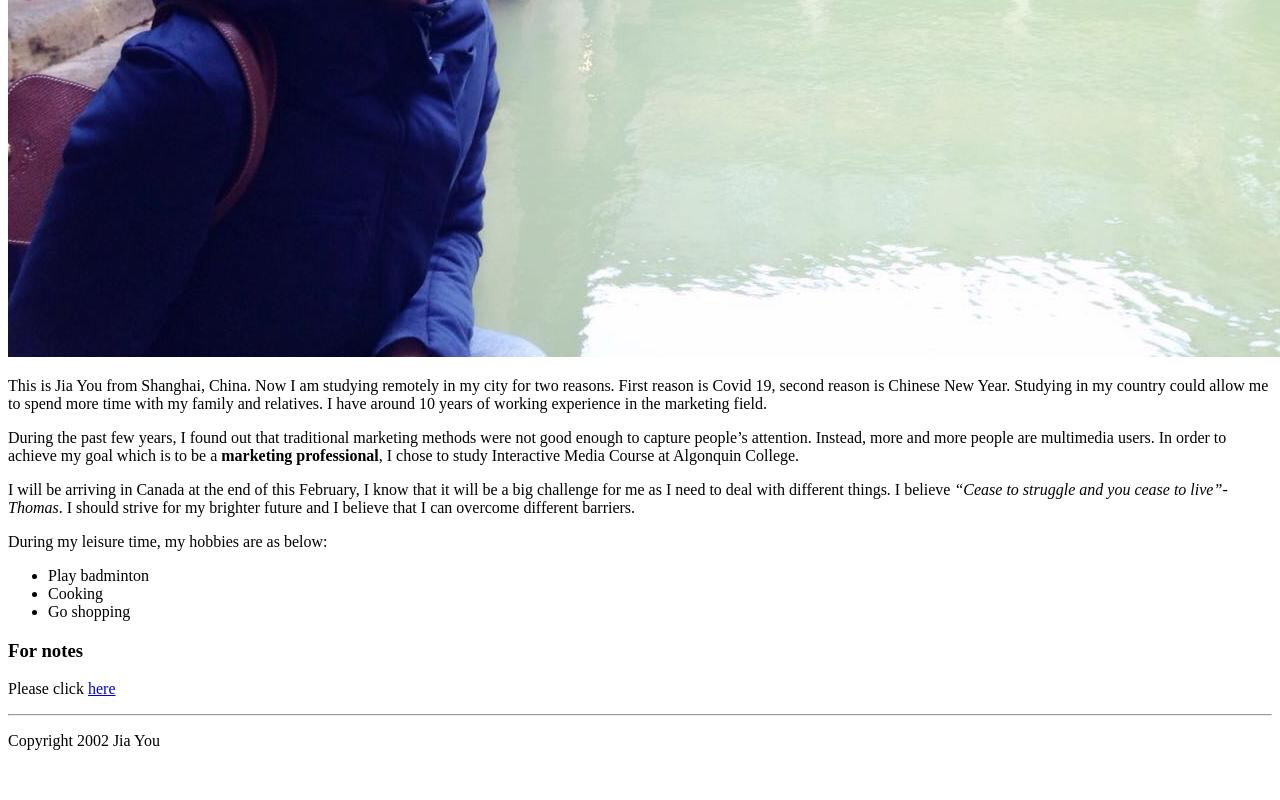
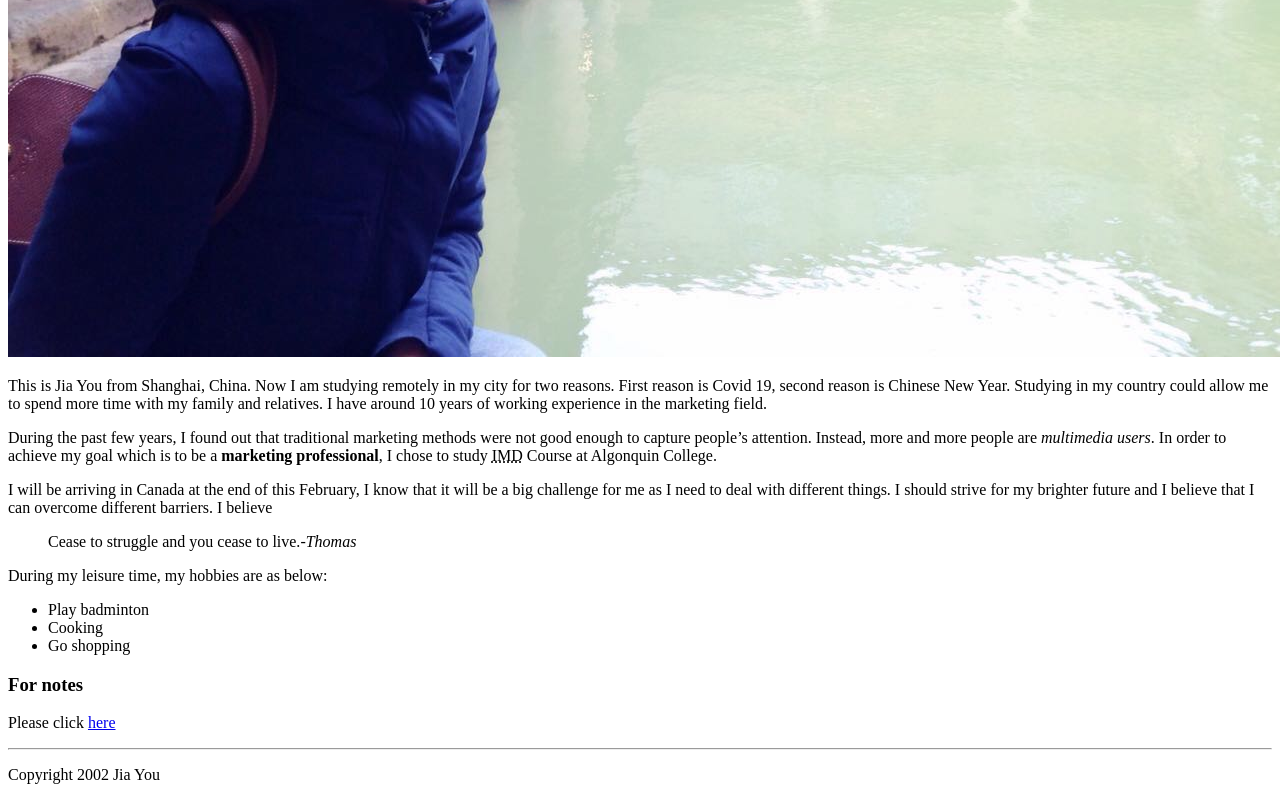
Before and after one commit to you00019/you00019.github.io, a plain HTML site: page html-assignment/index.html in a window 1280 px wide. Shown: the part 730-1530 px from the top of the page. Before the commit the page ends 1496 px from the top, so only its background shows below. Drawn offline with Linux system fonts and the light colour scheme.

Commit message:
corrects mistake

```diff
--- a/html-assignment/index.html
+++ b/html-assignment/index.html
@@ -7,16 +7,18 @@
         <header>
             <h1>Jia You</h1>
         </header>
+            <main>
+              <article>
             <h2>About Me</h2>
             <img src="images/Jia.jpeg" alt="picture of me">
-            <main>
+            <section>
             <p>This is Jia You from Shanghai, China. Now I am studying remotely in my city for two reasons. First reason is Covid 19, second reason is Chinese New Year. Studying in my country could allow me to spend more time with my family and relatives. I have around 10 years of working experience in the marketing field.</p>
 
-            <P>During the past few years, I found out that traditional marketing methods were not good enough to capture people’s attention. Instead, more and more people are multimedia users. In order to achieve my goal which is to be a <strong>marketing professional</strong>, I chose to study Interactive Media Course at Algonquin College. </P>
+            <P>During the past few years, I found out that traditional marketing methods were not good enough to capture people’s attention. Instead, more and more people are <em>multimedia users</em>. In order to achieve my goal which is to be a <strong>marketing professional</strong>, I chose to study <abbr title="Interactive Media Design">IMD</abbr> Course at Algonquin College. </P>
 
-            <p>I will be arriving in Canada at the end of this February, I know that it will be a big challenge for me as I need to deal with different things. I believe
-                <em><q>Cease to struggle and you cease to live</q></em><cite>-Thomas</cite>. I should strive for my brighter future and I believe that I can overcome different barriers. </p>
-
+            <p>I will be arriving in Canada at the end of this February, I know that it will be a big challenge for me as I need to deal with different things. I should strive for my brighter future and I believe that I can overcome different barriers. I believe <blockquote>Cease to struggle and you cease to live.<cite>-Thomas</cite></blockquote></p>
+            </section>
+            <section>
             <p>During my leisure time, my hobbies are as below:</p>
             <div>
                <ul>
@@ -24,11 +26,13 @@
                  <li>Cooking</li>
                  <li>Go shopping</li>
                </ul>
-             </div>
+            </div>
+            </section>
+            <section>
             <h3>For notes</h3>
             <p>Please click <a href="notes.html">here</a></p>
-
-
+            </section>
+            </article>
             </main>
 
             <hr>
```
